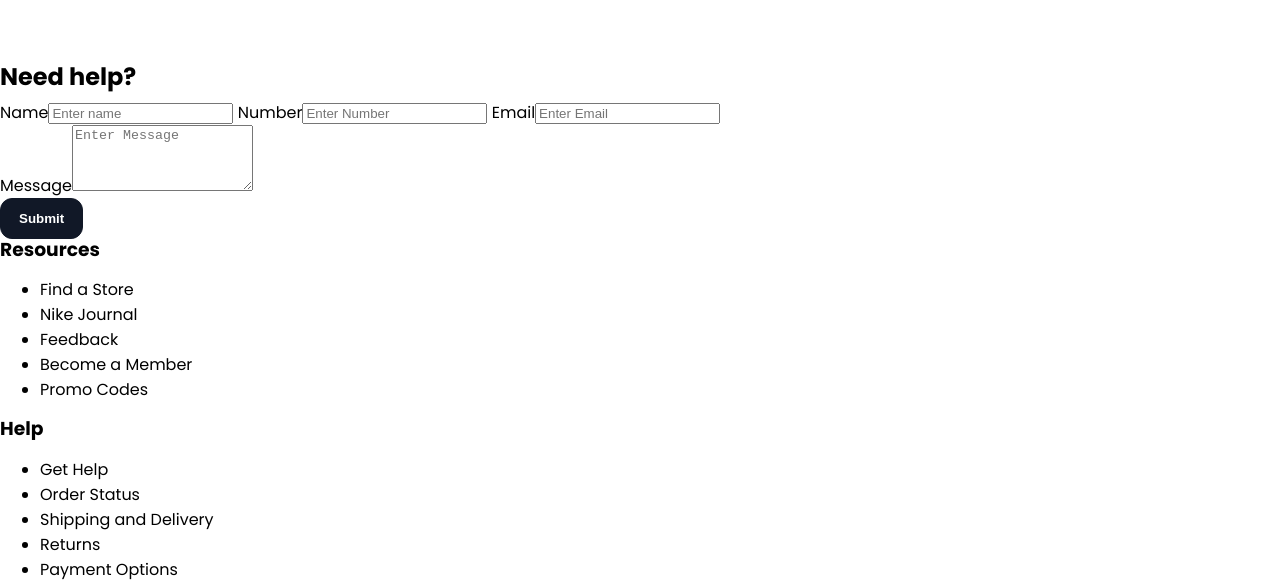
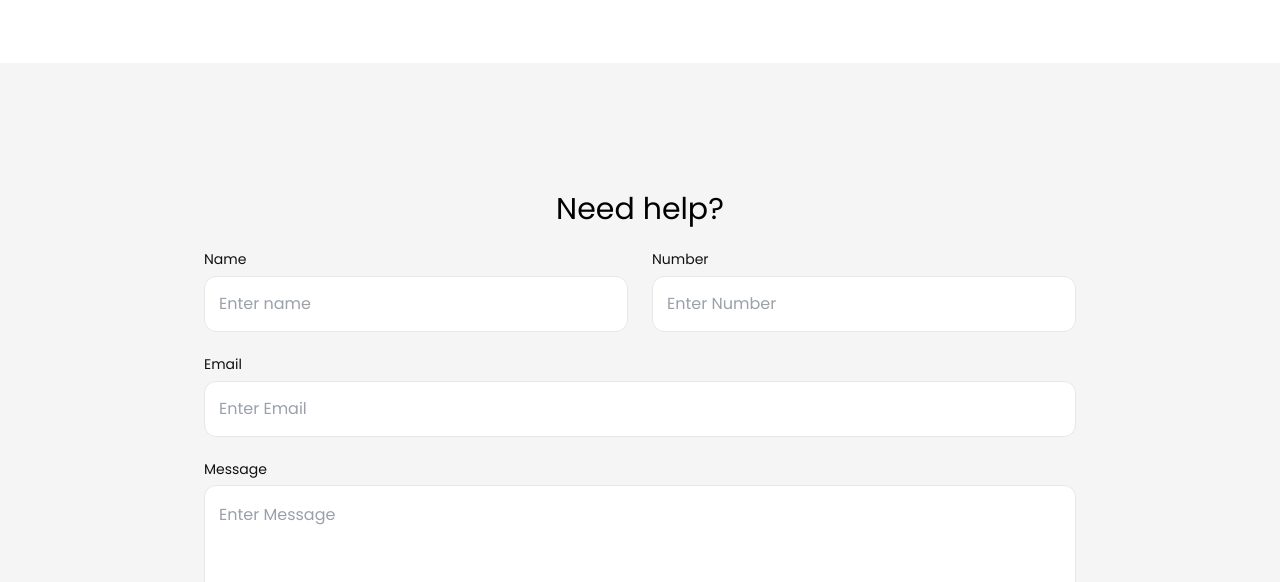
Before and after one commit to IamYan94/-shopify-school-homepage--Yan_Nikolaiev-, a plain HTML site: page index.html in a window 1280 px wide. Shown: the part 2218-2800 px from the top of the page. Drawn offline with nearby package versions, Linux system fonts and the light colour scheme.

Commit message:
add help css and html

```diff
--- a/index.html
+++ b/index.html
@@ -313,53 +313,62 @@
           </div>
         </div>
       </section>
+      <!-- HELP -->
+      <section class="help" aria-labelledby="help-title">
+        <div class="container">
+          <h2 id="help-title" class="section-title section-title--center">
+            Need help?
+          </h2>
 
-      <!--Help-->
-      <section>
-        <div>
-          <h2>Need help?</h2>
-          <!--Form-->
-          <form>
-            <!--Help roew-->
-            <div>
-              <label class="field"
-                ><span class="field__label">Name</span
-                ><input
+          <form class="help__form" id="helpForm" novalidate>
+            <div class="help__row">
+              <label class="field">
+                <span class="field__label">Name</span>
+                <input
                   class="field__input"
                   type="text"
                   placeholder="Enter name"
                   required
-              /></label>
-              <label class="field"
-                ><span class="field__label">Number</span
-                ><input
+                />
+              </label>
+
+              <label class="field">
+                <span class="field__label">Number</span>
+                <input
                   class="field__input"
                   type="tel"
                   placeholder="Enter Number"
                   required
-              /></label>
-              <label class="field"
-                ><span class="field__label">Email</span
-                ><input
+                />
+              </label>
+            </div>
+
+            <label class="field">
+              <span class="field__label">Email</span>
+              <input
                 class="field__input"
                 type="email"
                 placeholder="Enter Email"
                 required
-              /></label>
-            </div>
-            <label
-              ><span class="field__label">Message</span
-              ><textarea
+              />
+            </label>
+
+            <label class="field">
+              <span class="field__label">Message</span>
+              <textarea
                 class="field__textarea"
-                rows="4"
+                rows="6"
                 placeholder="Enter Message"
               ></textarea>
             </label>
-            <div>
+
+            <div class="help__actions">
               <button class="button button--dark" type="submit">Submit</button>
             </div>
           </form>
-          <!-- FOOTER -->
+        </div>
+      </section>
+
       <footer>
         <div>
           <div>
@@ -414,8 +423,6 @@
           </div>
         </div>
       </footer>
-        </div>
-      </section>
     </main>
     <script src="https://cdn.jsdelivr.net/npm/swiper@11/swiper-bundle.min.js"></script>
     <script src="./app.js"></script>
--- a/styles.css
+++ b/styles.css
@@ -402,14 +402,6 @@
   outline: 2px solid #111;
   outline-offset: 2px;
 }
-/* ===== Vars (можеш підлаштувати, але назви ті самі) ===== */
-:root {
-  --brand: #111827;
-  --text: #111111;
-  --muted: #6b7280;
-  --border: #e5e7eb;
-  --radius: 16px;
-}
 
 .spotlight {
   padding: var(--s16) 0;
@@ -593,3 +585,95 @@
 .spotlight__desc {
   color: var(--muted);
 }
+/* Help */
+.help {
+  background: #f5f5f5;
+  padding: 80px 0;
+}
+
+.help .container {
+  max-width: 920px;
+  margin-inline: auto;
+  padding: 0 24px;
+}
+
+.help__form {
+  display: flex;
+  flex-direction: column;
+  gap: 24px;
+}
+
+.help__row {
+  display: grid;
+  grid-template-columns: repeat(2, minmax(0, 1fr));
+  gap: 24px;
+}
+
+.field {
+  display: flex;
+  flex-direction: column;
+  gap: 8px;
+}
+
+.field__label {
+  font-size: 14px;
+  line-height: 1.2;
+  color: #111;
+}
+
+.field__input,
+.field__textarea {
+  width: 100%;
+  border: 1px solid #e5e7eb;
+  border-radius: 12px;
+  background: #fff;
+  padding: 16px 14px;
+  font: inherit;
+  color: #0b1220;
+  transition: border-color 0.2s ease, box-shadow 0.2s ease;
+}
+
+.field__input {
+  height: 56px;
+}
+
+.field__textarea {
+  min-height: 180px;
+  resize: vertical;
+}
+
+.field__input::placeholder,
+.field__textarea::placeholder {
+  color: #9aa1ab;
+}
+
+.field__input:focus,
+.field__textarea:focus {
+  outline: none;
+  border-color: #111827;
+  box-shadow: 0 0 0 3px rgba(17, 24, 39, 0.12);
+}
+
+.help__actions {
+  display: flex;
+  justify-content: center;
+}
+
+.button {
+  display: inline-flex;
+  align-items: center;
+  justify-content: center;
+  padding: 12px 22px;
+  border-radius: 12px;
+  border: 1px solid transparent;
+  font-weight: 600;
+  cursor: pointer;
+}
+
+.button--dark {
+  background: #111827;
+  border-color: #111827;
+  color: #fff;
+  height: 48px;
+  min-width: 120px;
+}
```
Lines whose indentation alone changed are shown as unchanged.
